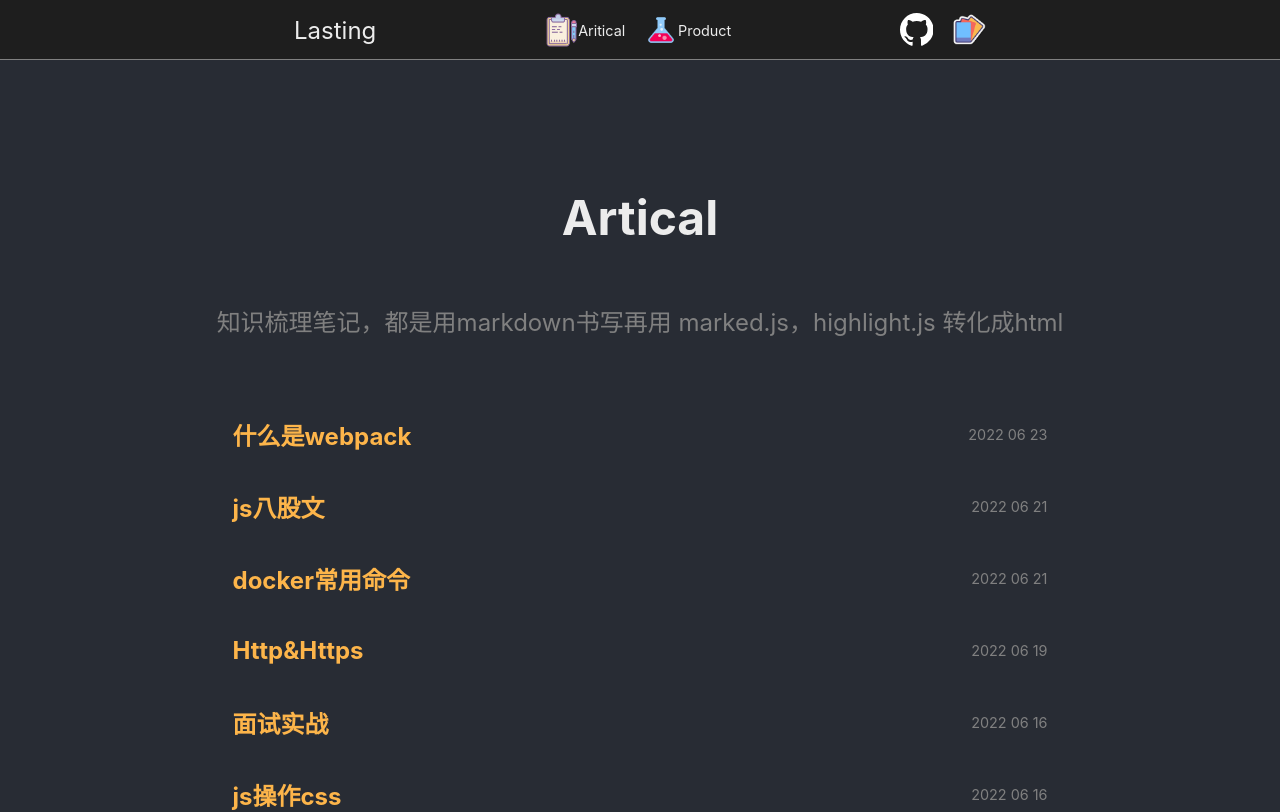
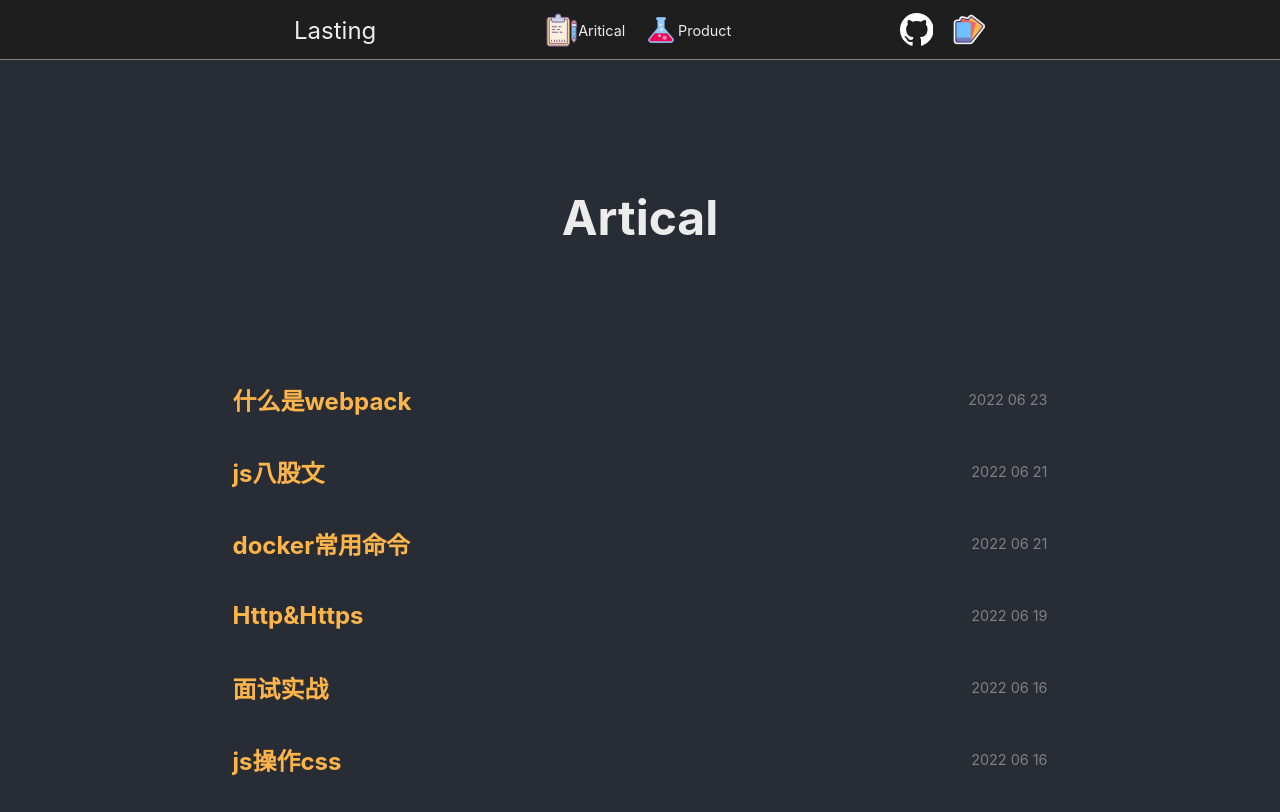
Before and after one commit to Wegt-meoh/lasting_website, a React (Create React App) app: page /artical in a window 1280 px wide. Shown: the top 812 px of the page. Built offline with nearby package versions, Linux system fonts and the light colour scheme.

Commit message:
去除标题下面的文字

```diff
--- a/src/pages/Artical/index.tsx
+++ b/src/pages/Artical/index.tsx
@@ -9,7 +9,7 @@ export default function Artical () {
 
     return (
         <div className='Artical'>
-            <Header h1='Artical' p='知识梳理笔记，都是用markdown书写再用 marked.js，highlight.js 转化成html' />
+            <Header h1='Artical' p='' />
             <section>
                 {routes.map((r, index) => {
                     return <ArticalItem key={index} path={r.path} title={r.title} date={r.date} />;
--- a/src/pages/Product/index.tsx
+++ b/src/pages/Product/index.tsx
@@ -10,7 +10,7 @@ export default function Product () {
 
     return (
         <div className='Product'>
-            <Header h1='Product' p='这是我运用所学到的知识写的一个个小demo，方便记忆和回顾，其中运用的知识点是大项目的基础。' />
+            <Header h1='Product' p='' />
             <section>
                 {routes.map(r => {
                     return (
```
